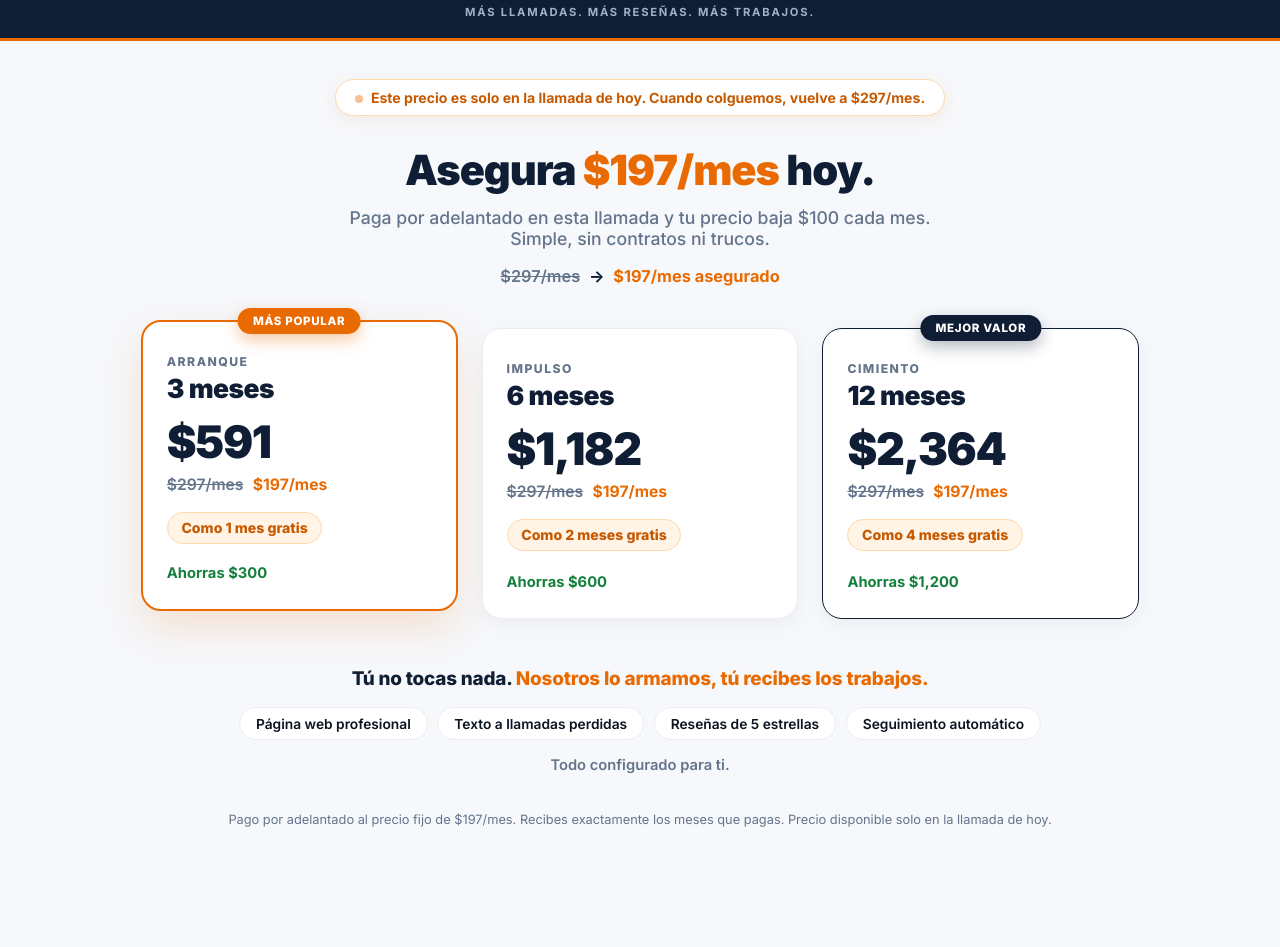
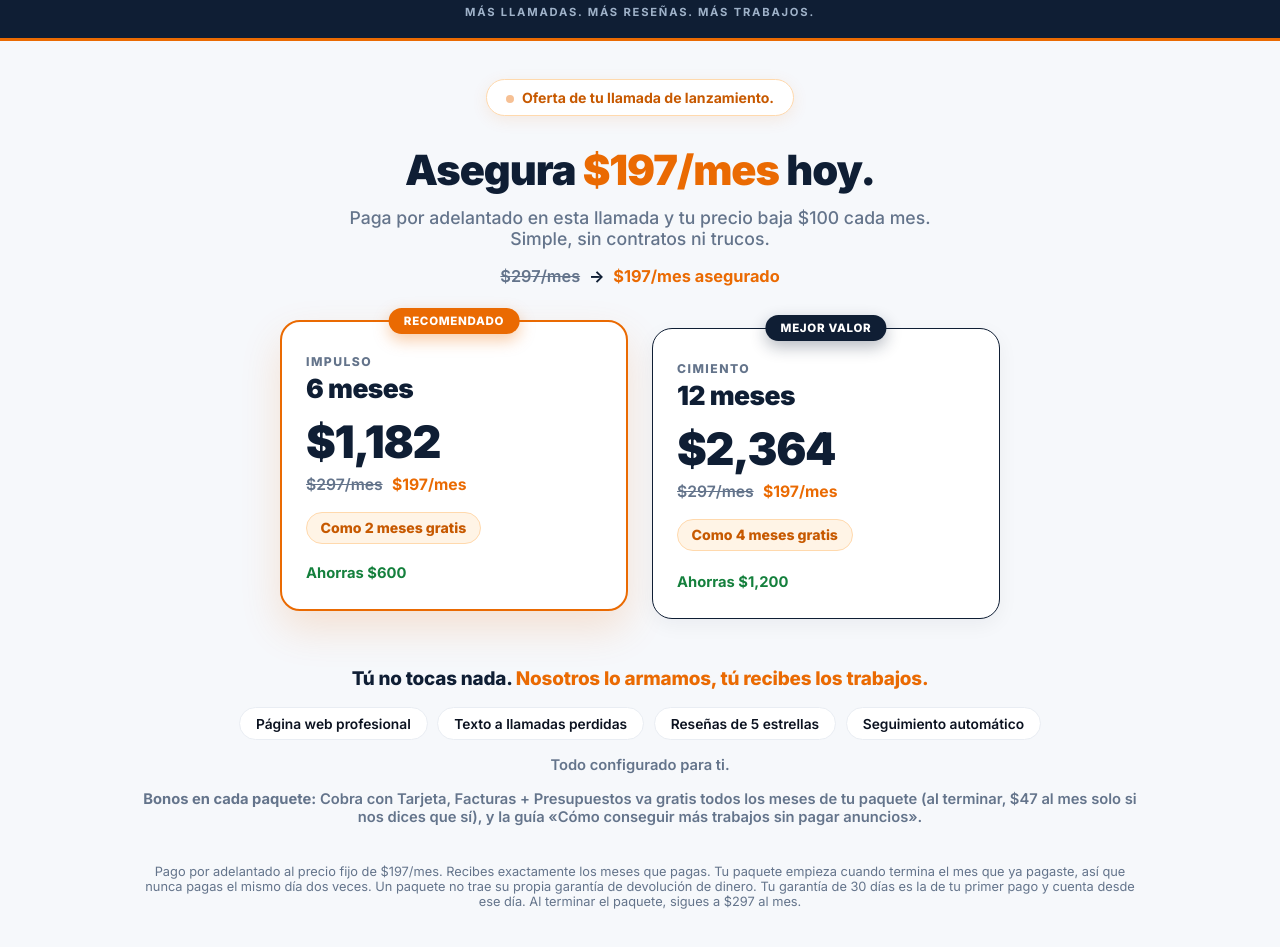
Before and after one commit to slatesystemsllc-dot/slate-bienvenido-website, a plain HTML site: page oferta.html in a window 1280 px wide. Shown: the part 41-988 px from the top of the page. Before the commit the page ends 932 px from the top, so only its background shows below. Drawn offline with Linux system fonts and the light colour scheme.

Commit message:
Slate 2.0 (offer.json packs): /oferta 6/12 only, 6 recommended, pack bonuses + pack start + no own guarantee, no 'solo hoy' line
Co-Authored-By: Claude Opus 5.5 <noreply@anthropic.com>

```diff
--- a/oferta.html
+++ b/oferta.html
@@ -29,7 +29,7 @@
   .hero .anchor s{ color:var(--muted); font-weight:600; }
   .hero .anchor b{ color:var(--orange); }
 
-  .grid{ display:grid; grid-template-columns:repeat(3,1fr); gap:1.5rem; align-items:stretch; }
+  .grid{ display:grid; grid-template-columns:repeat(2,1fr); gap:1.5rem; align-items:stretch; max-width:720px; margin:0 auto; }
   .card{ position:relative; background:#fff; border:1.5px solid var(--line); border-radius:20px; padding:2rem 1.5rem 1.7rem; display:flex; flex-direction:column; box-shadow:0 6px 20px rgba(15,23,42,0.05); }
   .card .name{ font-size:0.76rem; font-weight:800; letter-spacing:0.12em; text-transform:uppercase; color:var(--muted); }
   .card .dur{ font-size:1.65rem; font-weight:900; color:var(--navy); margin-top:0.2rem; letter-spacing:-0.02em; }
@@ -67,7 +67,7 @@
 
   <div class="wrap">
 
-    <div class="urgency"><span class="dot"></span>Este precio es solo en la llamada de hoy. Cuando colguemos, vuelve a $297/mes.</div>
+    <div class="urgency"><span class="dot"></span>Oferta de tu llamada de lanzamiento.</div>
 
     <div class="hero">
       <h1>Asegura <em>$197/mes</em> hoy.</h1>
@@ -78,17 +78,7 @@
     <div class="grid">
 
       <div class="card popular">
-        <div class="ribbon">Más Popular</div>
-        <div class="name">Arranque</div>
-        <div class="dur">3 meses</div>
-        <div class="total">$591</div>
-        <div class="permo"><s>$297/mes</s> <b>$197/mes</b></div>
-        <div class="freebadge">Como 1 mes gratis</div>
-        <div class="spacer"></div>
-        <div class="save">Ahorras $300</div>
-      </div>
-
-      <div class="card">
+        <div class="ribbon">Recomendado</div>
         <div class="name">Impulso</div>
         <div class="dur">6 meses</div>
         <div class="total">$1,182</div>
@@ -120,9 +110,10 @@
         <span>Seguimiento automático</span>
       </div>
       <div class="note">Todo configurado para ti.</div>
+      <div class="note"><b>Bonos en cada paquete:</b> Cobra con Tarjeta, Facturas + Presupuestos va gratis todos los meses de tu paquete (al terminar, $47 al mes solo si nos dices que sí), y la guía «Cómo conseguir más trabajos sin pagar anuncios».</div>
     </div>
 
-    <div class="foot">Pago por adelantado al precio fijo de $197/mes. Recibes exactamente los meses que pagas. Precio disponible solo en la llamada de hoy.</div>
+    <div class="foot">Pago por adelantado al precio fijo de $197/mes. Recibes exactamente los meses que pagas. Tu paquete empieza cuando termina el mes que ya pagaste, así que nunca pagas el mismo día dos veces. Un paquete no trae su propia garantía de devolución de dinero. Tu garantía de 30 días es la de tu primer pago y cuenta desde ese día. Al terminar el paquete, sigues a $297 al mes.</div>
 
   </div>
 </body>
```
